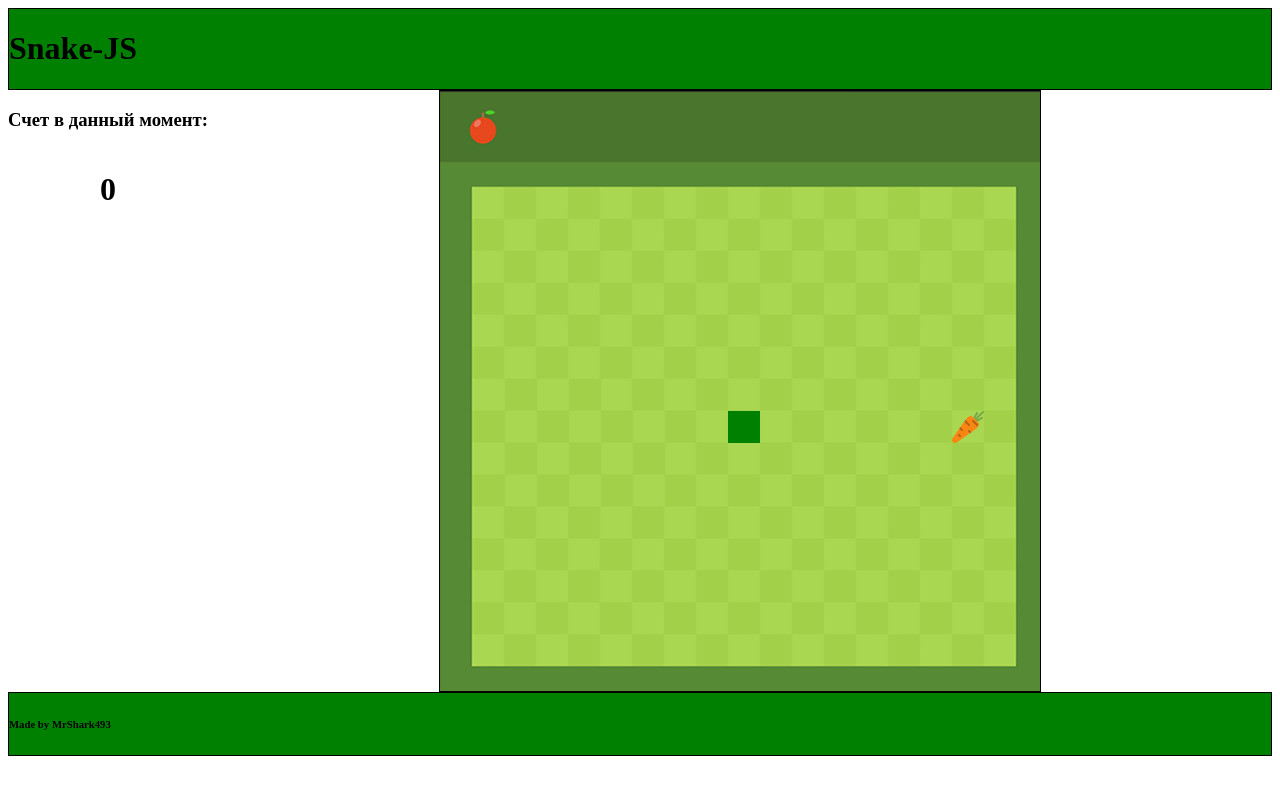
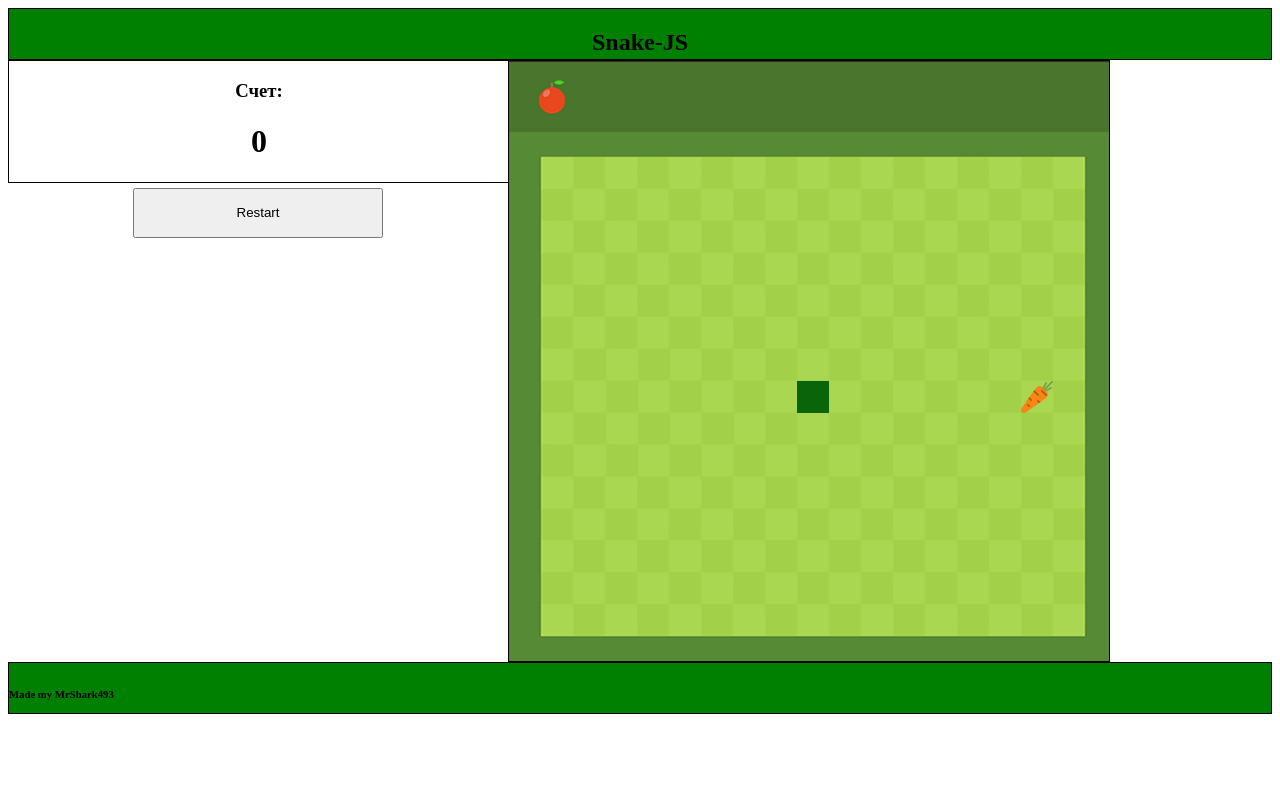
Before and after one commit to MrShark493/Snake-JS, a plain HTML site: page index.html in a window 1280 px wide. Drawn offline with Linux system fonts and the light colour scheme.

Commit message:
патч 1.2

```diff
--- a/index.html
+++ b/index.html
@@ -9,14 +9,17 @@
 
  <body>
     <header>
-        <div>
-            <h1>Snake-JS</h1>
+        <div class="gameName">
+            <h2>Snake-JS</h2>
         </div>
     </header>
     <div id="globalContainer">
-        <div id='leftPanel'>
-            <h3> Счет в данный момент: </h3>
-            <h1 id="scoreHeader">0</h1>
+        <div id='left-Panel'>
+            <div id="left-Panel-Score">
+                <h3> Счет: </h3>
+                <h1 id="scoreHeader">0</h1>
+            </div>
+            <button class="left-Panel-button" onclick="gameRestart()">Restart</button>
         </div>
         <div id="canvasContainer">
             <canvas id="canvas" width="600" height="600"></canvas>
@@ -24,9 +27,7 @@
         </div>
     </div>
     <footer>
-        <div>
-            <h6>Made by MrShark493</h1>
-        </div>
+        <h6>Made my MrShark493</h6>
     </footer>
  </body>
 
--- a/script.js
+++ b/script.js
@@ -51,6 +51,10 @@ const gameRestart = () => {
     scoreReset();
     dir = '';
 }
+
+const gamePause = () => {
+
+}
 //обновление счета
 const scoreRefresh = (score) => {
     document.getElementById('scoreHeader').innerHTML = score;
@@ -86,18 +90,16 @@ const direction = (e) => { // <- Задаем функцию
 
 const drawGraphics = () => { //<- функция рисующая картинку
     context.clearRect(0, 0, canvasWidth, canvasHeight);
-    context.drawImage(food, objfood.x, objfood.y);
 
     //отрисовка змеи
     for (let i = 0; i < snake.length; i++) {
-        context.fillStyle = i == 0 ? 'green' : 'red';
+        context.fillStyle = i == 0 ? 'rgb(10, 100, 10)' : 'rgb(10, 130, 10)';
         context.fillRect(snake[i].x, snake[i].y, box, box);
     }
 
+    context.drawImage(food, objfood.x, objfood.y);
+
     //отрисовка игрового счетчика в верхнем левом углу
-    // context.fillStyle = 'white';
-    // context.font = '50px Arial';
-    // context.fillText(score, box * 2.5, box * 1.7);
 
     if (snake[0].x == objfood.x && snake[0].y == objfood.y) {
         snake.push({x: -2, y: -2});
--- a/style.css
+++ b/style.css
@@ -1,31 +1,50 @@
 header {
-    height: 10%;
+    display: flex;
+    flex-direction: row;
+    justify-content: center;
+    height: 50px;
     background-color: green;
     border: 1px solid black;
 }
 
+#gameName {
+    margin: 0 auto;
+}
+
 #globalContainer {
+    height: 20%;
     display: flex;
     flex-direction: row;
     justify-content: flex-start;
 }
 
-#leftPanel {
+#left-Panel {
+    width: 500px;
     display: flex;
     flex-direction: column;
     justify-content: flex-start;
     text-align: center;
 }
 
+#left-Panel-Score {
+    width: 100%;
+    border: 1px solid black;
+}
+
+.left-Panel-button {
+    width: 250px;
+    height: 50px;
+    margin: 5px auto;
+}
+
 #canvasContainer {
     width: 600px;
     height: 600px;
-    margin: auto;
     border: 1px solid black;
 }
 
 footer {
-    height: 10%;
+    height: 50px;
     background-color: green;
     border: 1px solid black;
 }
```
Also changed, not shown: patchlog.txt.
